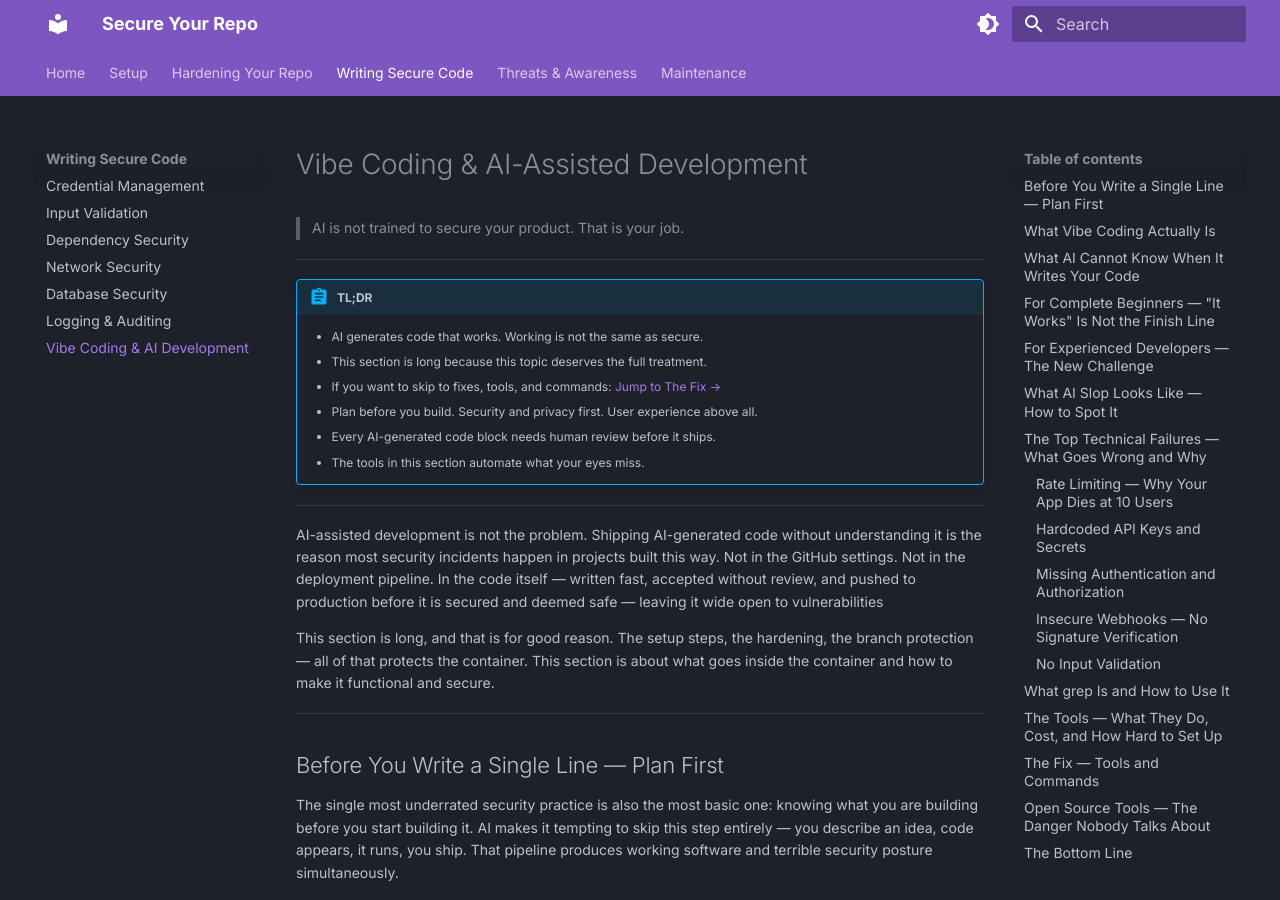
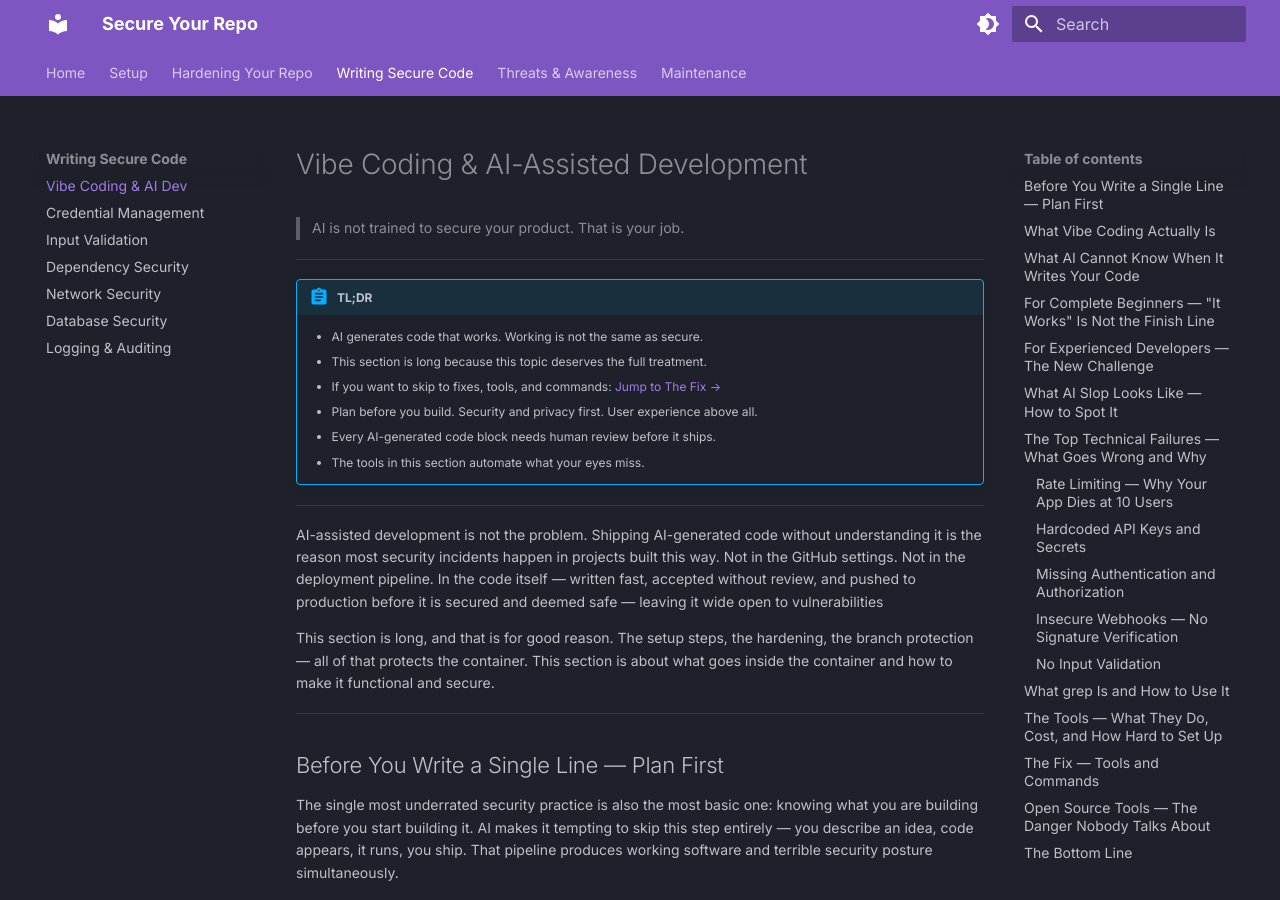
Before and after one commit to commit-issues/secure-your-repo, an MkDocs documentation site: the page built from docs/code/vibe-coding.md, in a window 1280 px wide and 900 px high. Built offline with MkDocs 1.6.1 and Material for MkDocs 9.7.7, drawn with Linux system fonts in a browser that asks for light colours.

Commit message:
docs: move vibe coding to top of Part 3, rename in nav

```diff
--- a/mkdocs.yml
+++ b/mkdocs.yml
@@ -52,13 +52,13 @@ nav:
     - Git History Auditing: hardening/history.md
     - Day One Checklist: hardening/checklist.md
   - Writing Secure Code:
+    - Vibe Coding & AI Dev: code/vibe-coding.md
     - Credential Management: code/credentials.md
     - Input Validation: code/input-validation.md
     - Dependency Security: code/dependencies.md
     - Network Security: code/network.md
     - Database Security: code/database.md
     - Logging & Auditing: code/logging.md
-    - Vibe Coding & AI Development: code/vibe-coding.md
   - Threats & Awareness:
     - OSINT & Identity Leakage: threats/osint.md
     - AI-Assisted Attacks: threats/ai-attacks.md
```
